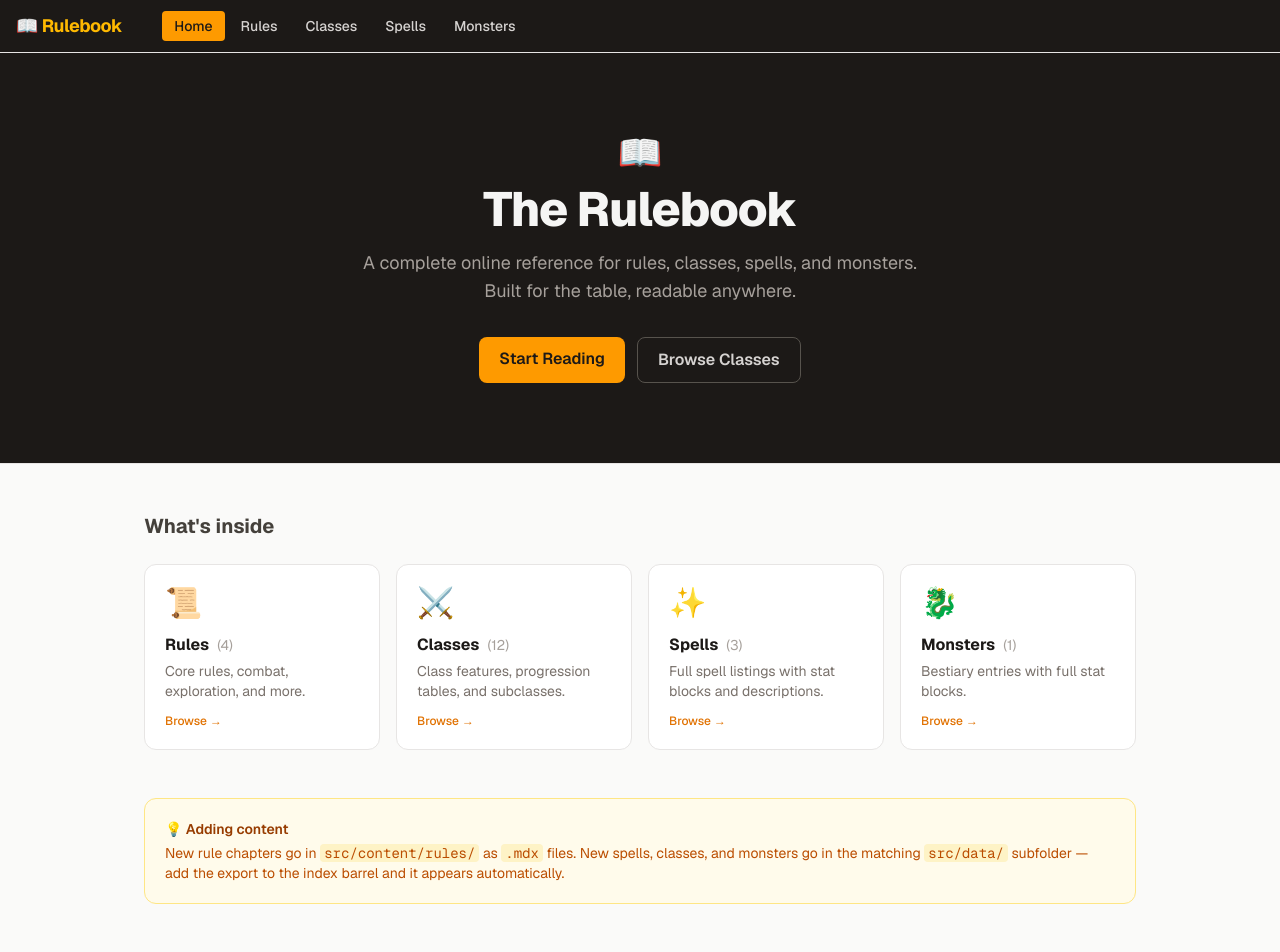
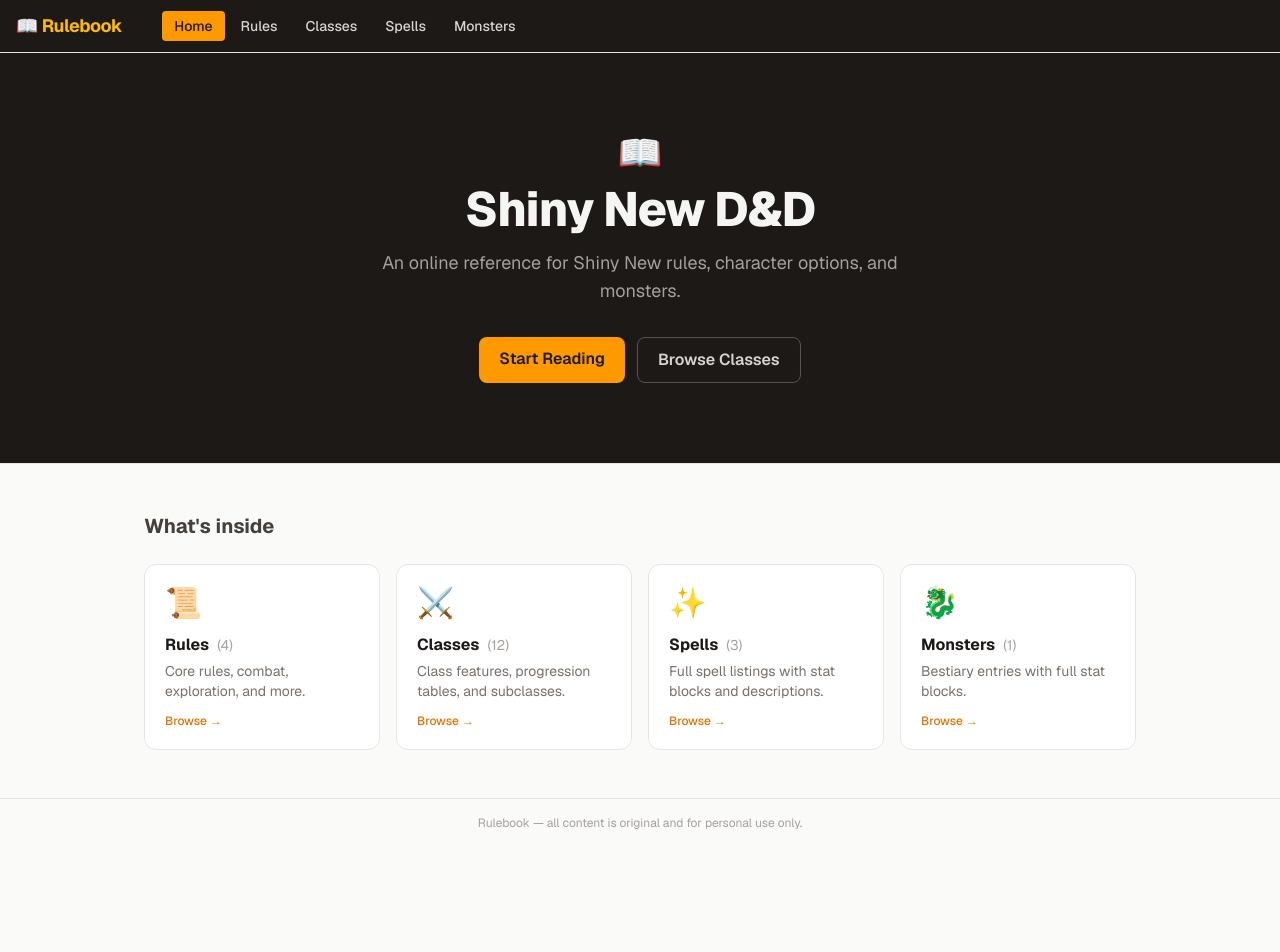
Before and after one commit to sm8192/lucky-shiny-dnd, a Next.js app: page / in a window 1280 px wide. Shown: the top 952 px of the page. After the commit the page ends 847 px from the top, so only its background shows below. Built offline with nearby package versions, Linux system fonts and the light colour scheme.

Commit message:
Renamed the landing

```diff
--- a/src/app/page.tsx
+++ b/src/app/page.tsx
@@ -7,7 +7,7 @@ import { allMonsters } from "@/data/monsters";
 
 export const metadata: Metadata = {
   title: "Home",
-  description: "A complete online reference for the rules, classes, spells, and monsters.",
+  description: "An online reference for Shiny New rules, player options, and monsters.",
 };
 
 const sections = [
@@ -48,11 +48,10 @@ export default function HomePage() {
       <section className="border-b border-stone-200 bg-stone-900 py-20 text-center dark:border-stone-800">
         <p className="mb-3 text-4xl">📖</p>
         <h1 className="text-4xl font-extrabold tracking-tight text-stone-100 sm:text-5xl">
-          The Rulebook
+          Shiny New D&D
         </h1>
         <p className="mx-auto mt-4 max-w-xl text-lg text-stone-400">
-          A complete online reference for rules, classes, spells, and monsters.
-          Built for the table, readable anywhere.
+          An online reference for Shiny New rules, character options, and monsters.
         </p>
         <div className="mt-8 flex flex-wrap justify-center gap-3">
           <Link
@@ -107,25 +106,6 @@ export default function HomePage() {
           })}
         </ul>
       </section>
-
-      {/* Quick-start tip */}
-      <section className="mx-auto w-full max-w-5xl px-4 pb-12">
-        <div className="rounded-xl border border-amber-200 bg-amber-50 p-5 dark:border-amber-900/50 dark:bg-amber-950/30">
-          <p className="text-sm font-semibold text-amber-800 dark:text-amber-300">
-            💡 Adding content
-          </p>
-          <p className="mt-1 text-sm text-amber-700 dark:text-amber-400">
-            New rule chapters go in{" "}
-            <code className="rounded bg-amber-100 px-1 dark:bg-amber-900/50">
-              src/content/rules/
-            </code>{" "}
-            as <code className="rounded bg-amber-100 px-1 dark:bg-amber-900/50">.mdx</code> files.
-            New spells, classes, and monsters go in the matching{" "}
-            <code className="rounded bg-amber-100 px-1 dark:bg-amber-900/50">src/data/</code>{" "}
-            subfolder — add the export to the index barrel and it appears automatically.
-          </p>
-        </div>
-      </section>
     </div>
   );
 }
```
